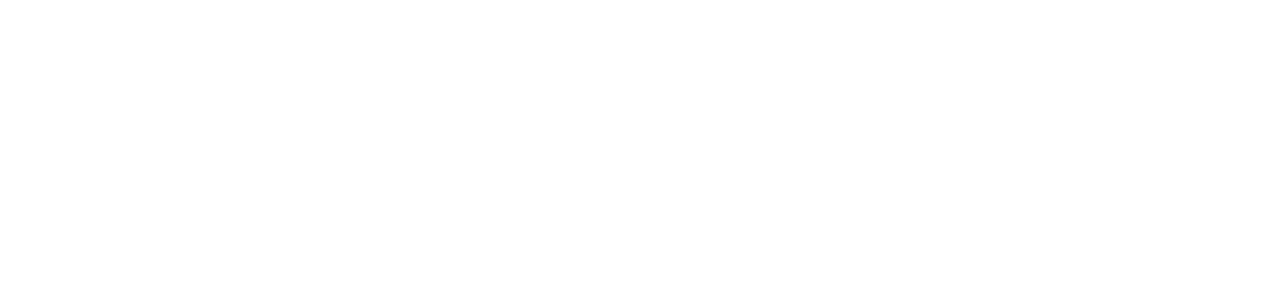
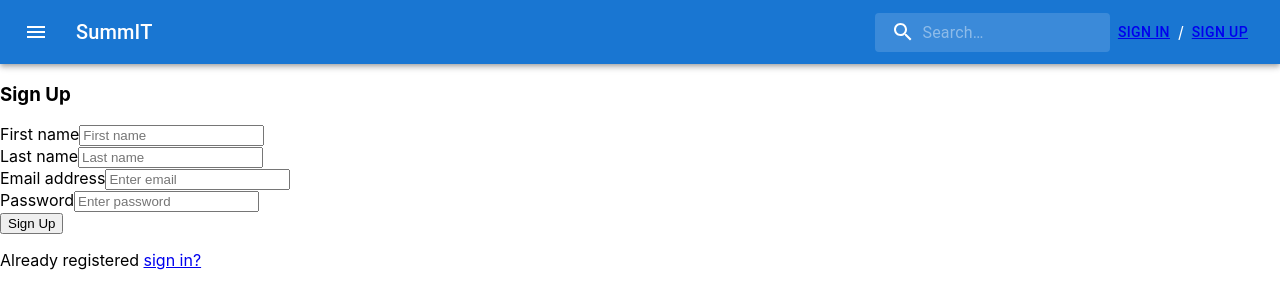
Before and after one commit to ydubuc/swe-capstone-frontend, a React (Create React App) app: page /sign-up in a window 1280 px wide. Before the commit this address had no page. Shown: the top 308 px of the page. Built offline with nearby package versions, Linux system fonts and the light colour scheme.

Commit message:
added sign up and sign in page

```diff
--- a/package.json
+++ b/package.json
@@ -5,6 +5,7 @@
     "dependencies": {
         "@emotion/react": "^11.7.1",
         "@emotion/styled": "^11.6.0",
+        "@mui/icons-material": "^5.4.4",
         "@mui/material": "^5.4.2",
         "@testing-library/jest-dom": "^5.16.2",
         "@testing-library/react": "^12.1.2",
--- a/src/App.js
+++ b/src/App.js
@@ -1,14 +1,20 @@
 import React from 'react';
 import './App.css';
 import { Route, Routes, BrowserRouter as Router } from 'react-router-dom';
+import SignIn from './Pages/SignIn';
+import SignUp from './Pages/SignUp';
 import Home from './Pages/Home';
 import About from './Pages/About';
+import AppBar from './Components/ButtonAppBar';
 
 function App() {
     return (
         <Router>
+            <AppBar />
             <Routes>
-                <Route path="/aboutUs" element={<About />} />
+                <Route path="/about-us" element={<About />} />
+                <Route path="/sign-up" element={<SignUp />} />
+                <Route path="/sign-in" element={<SignIn />} />
                 <Route exact path="/" element={<Home />} />
             </Routes>
         </Router>
--- /dev/null
+++ b/src/Components/ButtonAppBar.js
@@ -0,0 +1,103 @@
+import * as React from 'react';
+import { styled, alpha } from '@mui/material/styles';
+import AppBar from '@mui/material/AppBar';
+import Box from '@mui/material/Box';
+import Toolbar from '@mui/material/Toolbar';
+import Typography from '@mui/material/Typography';
+import InputBase from '@mui/material/InputBase';
+import Button from '@mui/material/Button';
+import IconButton from '@mui/material/IconButton';
+import MenuIcon from '@mui/icons-material/Menu';
+import SearchIcon from '@mui/icons-material/Search';
+import { Link } from 'react-router-dom';
+
+const Search = styled('div')(({ theme }) => ({
+    position: 'relative',
+    borderRadius: theme.shape.borderRadius,
+    backgroundColor: alpha(theme.palette.common.white, 0.15),
+    '&:hover': {
+        backgroundColor: alpha(theme.palette.common.white, 0.25),
+    },
+    marginLeft: 0,
+    width: '100%',
+    [theme.breakpoints.up('sm')]: {
+        marginLeft: theme.spacing(1),
+        width: 'auto',
+    },
+}));
+
+const SearchIconWrapper = styled('div')(({ theme }) => ({
+    padding: theme.spacing(0, 2),
+    height: '100%',
+    position: 'absolute',
+    pointerEvents: 'none',
+    display: 'flex',
+    alignItems: 'center',
+    justifyContent: 'center',
+}));
+
+const StyledInputBase = styled(InputBase)(({ theme }) => ({
+    color: 'inherit',
+    '& .MuiInputBase-input': {
+        padding: theme.spacing(1, 1, 1, 0),
+        // vertical padding + font size from searchIcon
+        paddingLeft: `calc(1em + ${theme.spacing(4)})`,
+        transition: theme.transitions.create('width'),
+        width: '100%',
+        [theme.breakpoints.up('sm')]: {
+            width: '12ch',
+            '&:focus': {
+                width: '20ch',
+            },
+        },
+    },
+}));
+
+export default function ButtonAppBar() {
+    return (
+        <Box sx={{ flexGrow: 1 }}>
+            <AppBar position="static">
+                <Toolbar>
+                    <IconButton
+                        size="large"
+                        edge="start"
+                        color="inherit"
+                        aria-label="menu"
+                        sx={{ mr: 2 }}
+                    >
+                        <MenuIcon />
+                    </IconButton>
+                    <Typography
+                        variant="h6"
+                        component="div"
+                        sx={{ flexGrow: 1 }}
+                    >
+                        SummIT
+                    </Typography>
+                    <Typography
+                        variant="h6"
+                        component="div"
+                        sx={{ flexGrow: 0.1 }}
+                    >
+                        <Search>
+                            <SearchIconWrapper>
+                                <SearchIcon />
+                            </SearchIconWrapper>
+                            <StyledInputBase
+                                placeholder="Search…"
+                                inputProps={{ 'aria-label': 'search' }}
+                            />
+                        </Search>
+                    </Typography>
+                    <Button color="inherit">
+                        <Link to={'/sign-in'}>Sign In</Link>
+                    </Button>
+                    /
+                    <Button color="inherit">
+                        <Link to={'/sign-up'}>Sign Up</Link>
+                    </Button>
+                </Toolbar>
+            </AppBar>
+        </Box>
+    );
+}
--- /dev/null
+++ b/src/Pages/SignIn.js
@@ -0,0 +1,67 @@
+import React from 'react';
+import '../App.css';
+
+function SignIn() {
+    const [state, setState] = React.useState({
+        email: '',
+        password: '',
+    });
+    function handleChange(evt) {
+        const value = evt.target.value;
+        setState({
+            ...state,
+            [evt.target.name]: value,
+        });
+    }
+    console.log(state);
+    return (
+        <div>
+            <form>
+                <h3>Sign In</h3>
+                <div className="form-group">
+                    <label>Email address</label>
+                    <input
+                        type="email"
+                        className="form-control"
+                        placeholder="Enter email"
+                        onChange={handleChange}
+                        name="email"
+                    />
+                </div>
+                <div className="form-group">
+                    <label>Password</label>
+                    <input
+                        type="password"
+                        className="form-control"
+                        placeholder="Enter password"
+                        name="password"
+                        onChange={handleChange}
+                    />
+                </div>
+                <div className="form-group">
+                    <div className="custom-control custom-checkbox">
+                        <input
+                            type="checkbox"
+                            className="custom-control-input"
+                            id="customCheck1"
+                        />
+                        <label
+                            className="custom-control-label"
+                            htmlFor="customCheck1"
+                        >
+                            Remember me
+                        </label>
+                    </div>
+                </div>
+                <button type="submit" className="btn btn-primary btn-block">
+                    Submit
+                </button>
+                <p className="forgot-password text-right">
+                    Forgot <a href="#">password?</a>
+                </p>
+            </form>
+        </div>
+    );
+}
+
+export default SignIn;
--- /dev/null
+++ b/src/Pages/SignUp.js
@@ -0,0 +1,76 @@
+import React from 'react';
+import '../App.css';
+
+function SignUp() {
+    const [state, setState] = React.useState({
+        firstName: '',
+        lastName: '',
+        email: '',
+        password: '',
+    });
+
+    function handleChange(evt) {
+        const value = evt.target.value;
+        setState({
+            ...state,
+            [evt.target.name]: value,
+        });
+    }
+
+    console.log(state);
+    return (
+        <div>
+            <form>
+                <h3>Sign Up</h3>
+                <div className="form-group">
+                    <label>First name</label>
+                    <input
+                        type="text"
+                        className="form-control"
+                        placeholder="First name"
+                        onChange={handleChange}
+                        name="firstName"
+                    />
+                </div>
+                <div className="form-group">
+                    <label>Last name</label>
+                    <input
+                        type="text"
+                        className="form-control"
+                        placeholder="Last name"
+                        onChange={handleChange}
+                        name="lastName"
+                    />
+                </div>
+                <div className="form-group">
+                    <label>Email address</label>
+                    <input
+                        type="email"
+                        className="form-control"
+                        placeholder="Enter email"
+                        onChange={handleChange}
+                        name="email"
+                    />
+                </div>
+                <div className="form-group">
+                    <label>Password</label>
+                    <input
+                        type="password"
+                        className="form-control"
+                        placeholder="Enter password"
+                        onChange={handleChange}
+                        name="password"
+                    />
+                </div>
+                <button type="submit" className="btn btn-primary btn-block">
+                    Sign Up
+                </button>
+                <p className="forgot-password text-right">
+                    Already registered <a href="#">sign in?</a>
+                </p>
+            </form>
+        </div>
+    );
+}
+
+export default SignUp;
```
Also changed, not shown: 1 other file (tests, documents, lock files or other folders).
